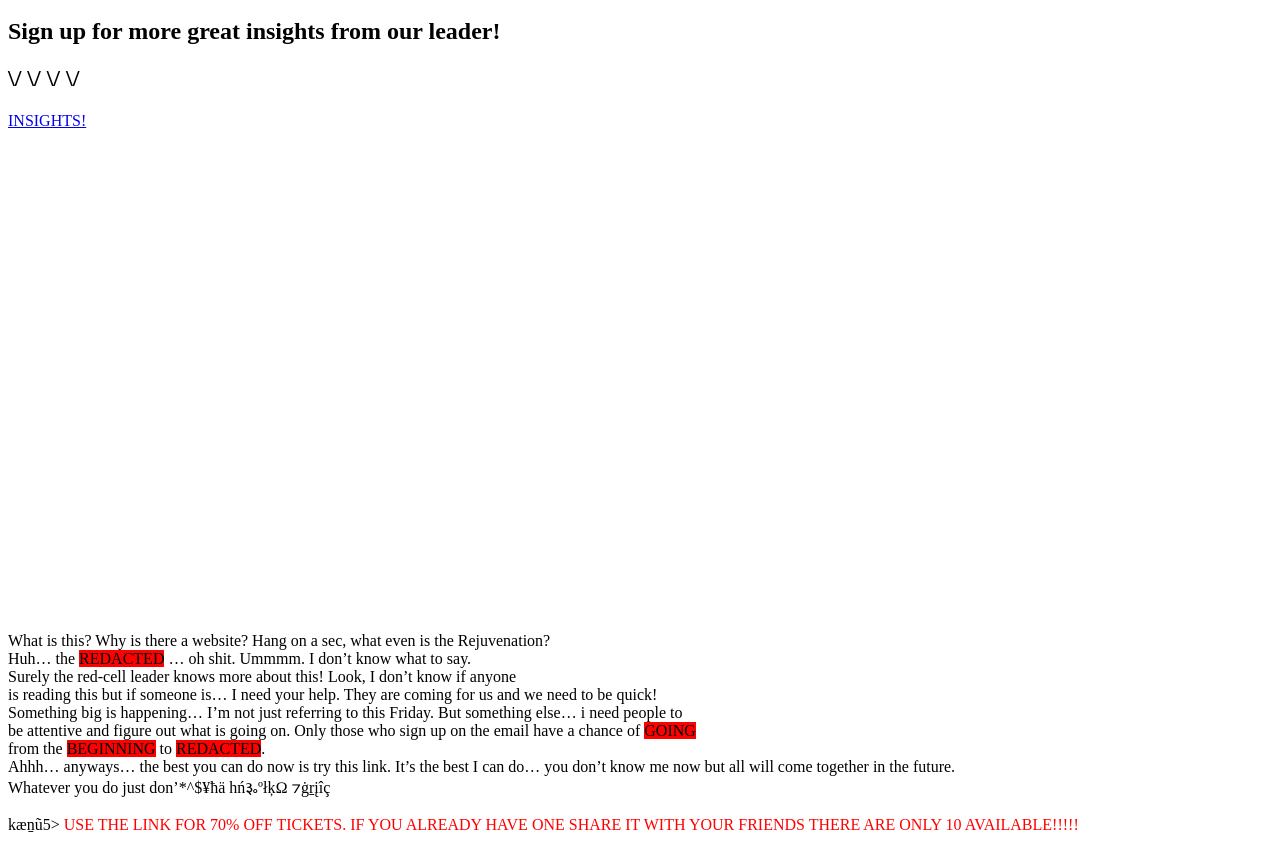
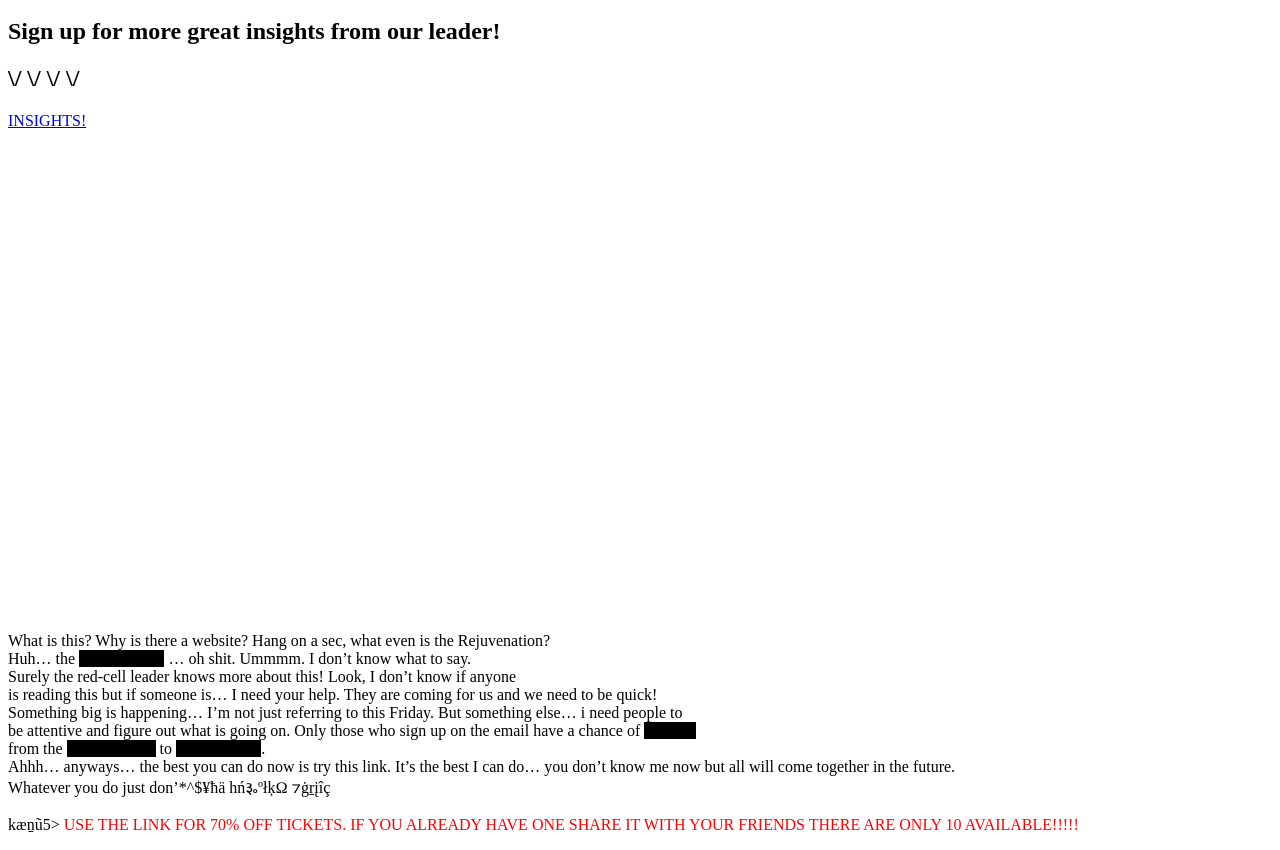
Before and after one commit to Bethonearth/TheRejuvination, a plain HTML site: page index.html in a window 1280 px wide. Shown: the part 100-950 px from the top of the page. Drawn offline with Linux system fonts and the light colour scheme.

Commit message:
Update index.html

```diff
--- a/index.html
+++ b/index.html
@@ -13,12 +13,12 @@
 <a href="https://forms.gle/su15VNBAf9FjJLA89">INSIGHTS!</a>
 
 <p><br><br><br><br><br><br><br><br><br><br><br><br><br><br><br><br><br><br><br><br><br><br><br><br><br><br><br>What is this? Why is there a website? Hang on a sec, what even is the Rejuvenation?
-  <br>Huh… the <mark style="background-color:red;">REDACTED</mark> … oh shit. Ummmm. I don’t know what to say.
+  <br>Huh… the <mark style="background-color:black;">REDACTED</mark> … oh shit. Ummmm. I don’t know what to say.
   <br>Surely the red-cell leader knows more about this! Look, I don’t know if anyone <br>
   is reading this but if someone is… I need your help. They are coming for us and we need to be quick! <br>
   Something big is happening… I’m not just referring to this Friday. But something else… i need people to <br>
-  be attentive and figure out what is going on. Only those who sign up on the email have a chance of <mark style="background-color:red;">GOING</mark> <br>
-  from the <mark style="background-color:red;">BEGINNING</mark> to <mark style="background-color:red;">REDACTED</mark>. <br>
+  be attentive and figure out what is going on. Only those who sign up on the email have a chance of <mark style="background-color:black;">GOING</mark> <br>
+  from the <mark style="background-color:black;">BEGINNING</mark> to <mark style="background-color:black;">REDACTED</mark>. <br>
   Ahhh… anyways… the best you can do now is try this link. It’s the best I can do… you don’t know me now but all will come together in the future. <br>
   Whatever you do just don’*^$¥ħä hń૱ºłķΩ ⁊ġṟįîç
 <br><br>
```
